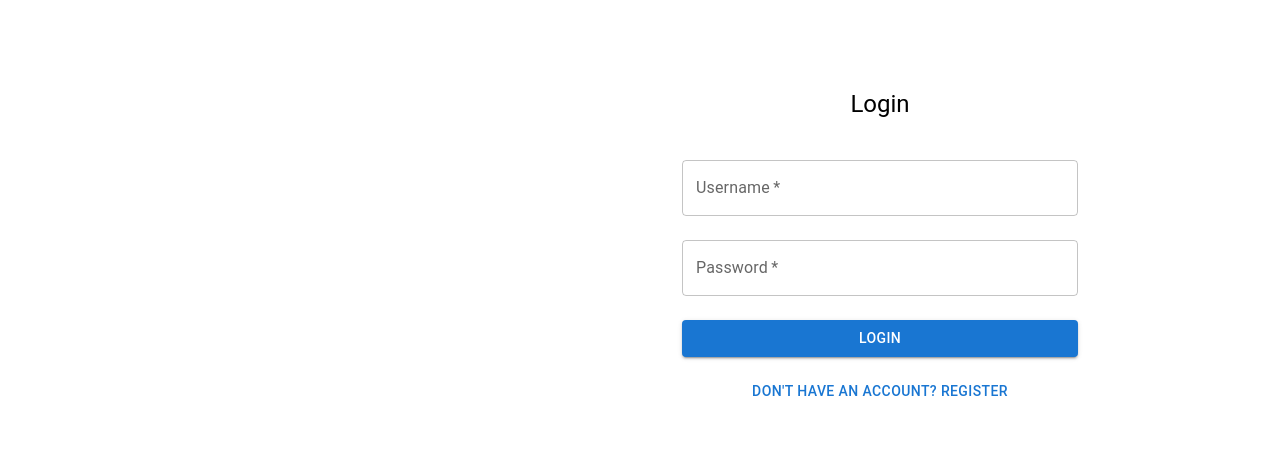
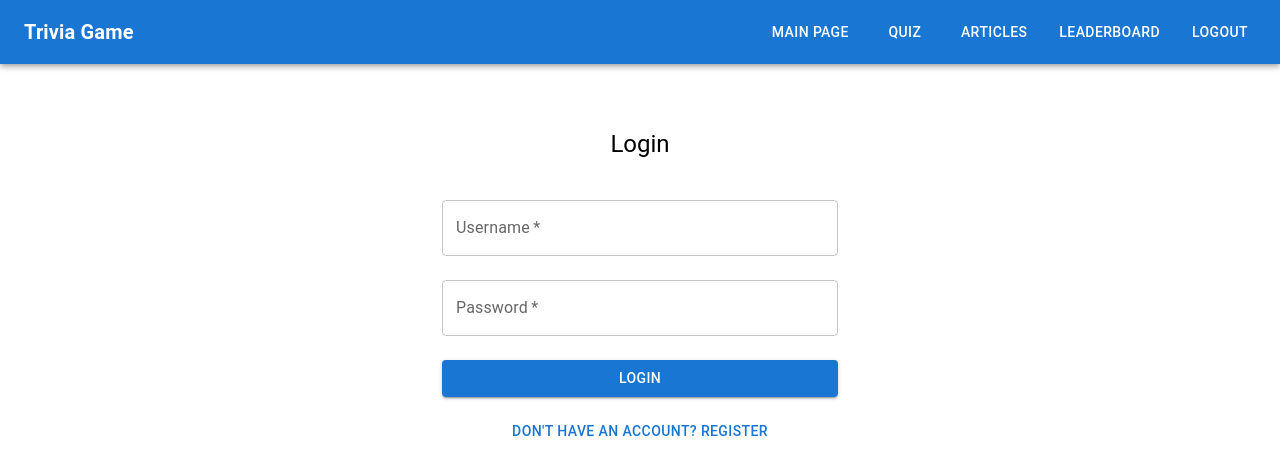
Before and after one commit to NoorEMobeen/green-mind, a React (Create React App) app in the folder frontend/: page / in a window 1280 px wide. Shown: the top 474 px of the page. Built offline with nearby package versions, Linux system fonts and the light colour scheme.

Commit message:
Modified Main Game page and NavBar

```diff
--- a/frontend/src/App.js
+++ b/frontend/src/App.js
@@ -1,36 +1,28 @@
 import React, { useContext } from 'react';
 import { BrowserRouter as Router, Route, Routes, Navigate } from 'react-router-dom';
 import { UserContext } from './context/UserContext';
+import NavBar from './components/NavBar'; // Import new NavBar
 import Login from './pages/Login';
 import GamePage from './pages/GamePage';
 import Quiz from './pages/Quiz';
 import Articles from './pages/Articles';
 import Register from './pages/Register';
 import Leaderboard from './pages/Leaderboard';
+import { ThemeProvider, createTheme } from '@mui/material/styles';
 import { Box } from '@mui/material';
-import Sidebar from './components/Sidebar';
-import { ThemeProvider, createTheme } from '@mui/material/styles';
-import { styles } from './styles/AppStyles'; // Import JSS styles
 
 const theme = createTheme();
 
 function App() {
   const { user } = useContext(UserContext);
-  const showSidebar = !['/login', '/register'].includes(window.location.pathname);
 
   return (
     <ThemeProvider theme={theme}>
       <Router>
-        <Box display="flex">
-          {/* Sidebar setup */}
-          {showSidebar && (
-            <Box sx={styles.sidebarPermanentDrawer}> {/* Adjusted to always display Sidebar */}
-              <Sidebar />
-            </Box>
-          )}
+        {/* NavBar at the top */}
+        <NavBar />
 
-          {/* Main Content */}
-          <Box component="main" sx={styles.mainContent}> {/* Use JSS styles */}
+        <Box component="main" sx={{ mt: 8, px: 2 }}> {/* Main content padding */}
           <Routes>
             <Route path="/" element={user ? <Navigate to="/game" /> : <Login />} />
             <Route path="/register" element={<Register />} />
@@ -38,8 +30,8 @@ function App() {
             <Route path="/quiz" element={user ? <Quiz /> : <Navigate to="/" />} />
             <Route path="/articles" element={user ? <Articles /> : <Navigate to="/" />} />
             <Route path="/leaderboard" element={user ? <Leaderboard /> : <Navigate to="/" />} />
+            <Route path="/logout" element={<Navigate to="/" />} /> {/* Redirect for logout */}
           </Routes>
-          </Box>
         </Box>
       </Router>
     </ThemeProvider>
--- /dev/null
+++ b/frontend/src/components/NavBar.js
@@ -0,0 +1,74 @@
+import React from 'react';
+import { AppBar, Toolbar, Typography, IconButton, Button, Box, Menu, MenuItem } from '@mui/material';
+import MenuIcon from '@mui/icons-material/Menu';
+import { useNavigate } from 'react-router-dom';
+import { useState } from 'react';
+
+const NavBar = () => {
+  const [anchorEl, setAnchorEl] = useState(null);
+  const navigate = useNavigate();
+
+  const handleMenuOpen = (event) => {
+    setAnchorEl(event.currentTarget);
+  };
+
+  const handleMenuClose = () => {
+    setAnchorEl(null);
+  };
+
+  const handleNavigation = (path) => {
+    navigate(path);
+    handleMenuClose();
+  };
+
+  return (
+    <AppBar position="static" color="primary">
+      <Toolbar sx={{ display: 'flex', justifyContent: 'space-between' }}>
+        {/* Title Section */}
+        <Typography variant="h6" component="div" sx={{ flexGrow: 1, fontWeight: 'bold' }}>
+          Trivia Game
+        </Typography>
+
+        {/* Desktop Buttons */}
+        <Box sx={{ display: { xs: 'none', md: 'flex' }, gap: 2 }}>
+          <Button color="inherit" onClick={() => handleNavigation('/game')}>Main Page</Button>
+          <Button color="inherit" onClick={() => handleNavigation('/quiz')}>Quiz</Button>
+          <Button color="inherit" onClick={() => handleNavigation('/articles')}>Articles</Button>
+          <Button color="inherit" onClick={() => handleNavigation('/leaderboard')}>Leaderboard</Button>
+          <Button color="inherit" onClick={() => handleNavigation('/logout')}>Logout</Button>
+        </Box>
+
+        {/* Mobile Menu Icon */}
+        <IconButton
+          color="inherit"
+          aria-label="menu"
+          onClick={handleMenuOpen}
+          sx={{ display: { xs: 'flex', md: 'none' } }}
+        >
+          <MenuIcon />
+        </IconButton>
+
+        {/* Mobile Menu */}
+        <Menu
+          anchorEl={anchorEl}
+          open={Boolean(anchorEl)}
+          onClose={handleMenuClose}
+          PaperProps={{
+            sx: {
+              width: '200px',
+              mt: 2,
+            },
+          }}
+        >
+          <MenuItem onClick={() => handleNavigation('/game')}>Main Page</MenuItem>
+          <MenuItem onClick={() => handleNavigation('/quiz')}>Quiz</MenuItem>
+          <MenuItem onClick={() => handleNavigation('/articles')}>Articles</MenuItem>
+          <MenuItem onClick={() => handleNavigation('/leaderboard')}>Leaderboard</MenuItem>
+          <MenuItem onClick={() => handleNavigation('/logout')}>Logout</MenuItem>
+        </Menu>
+      </Toolbar>
+    </AppBar>
+  );
+};
+
+export default NavBar;
--- a/frontend/src/pages/GamePage.js
+++ b/frontend/src/pages/GamePage.js
@@ -1,8 +1,8 @@
 import React from 'react';
 import { Box, Button, Typography, IconButton, Grid } from '@mui/material';
-import { ArrowBack } from '@mui/icons-material';
+// import { ArrowBack } from '@mui/icons-material';
 import { useNavigate } from 'react-router-dom';
-import Sidebar from '../components/Sidebar';
+// import Sidebar from '../components/Sidebar';
 import { styles } from '../styles/GamePageStyles'; // Import styles from GamePageStyles.js
 
 const topics = [
@@ -18,13 +18,13 @@ const topics = [
 const GamePage = () => {
   const navigate = useNavigate();
 
-  const handleBack = () => navigate(-1);
+//   const handleBack = () => navigate(-1);
 
   return (
     <Box sx={styles.mainContent}> {/* Full-width container */}
-      <IconButton color="inherit" onClick={handleBack} sx={styles.backButton}>
+      {/* <IconButton color="inherit" onClick={handleBack} sx={styles.backButton}>
         <ArrowBack />
-      </IconButton>
+      </IconButton> */}
       <Typography sx={styles.gameTitle}>Games</Typography>
 
       {/* Game Topics */}
--- a/frontend/src/styles/AppStyles.js
+++ b/frontend/src/styles/AppStyles.js
@@ -30,6 +30,6 @@ export const styles = {
     mainContent: {
       flexGrow: 1,
       p: 3,
-      ml: { md: '240px' },
+      ml: { md: '0px' },
     },
   };
```
Lines whose indentation alone changed are shown as unchanged.
